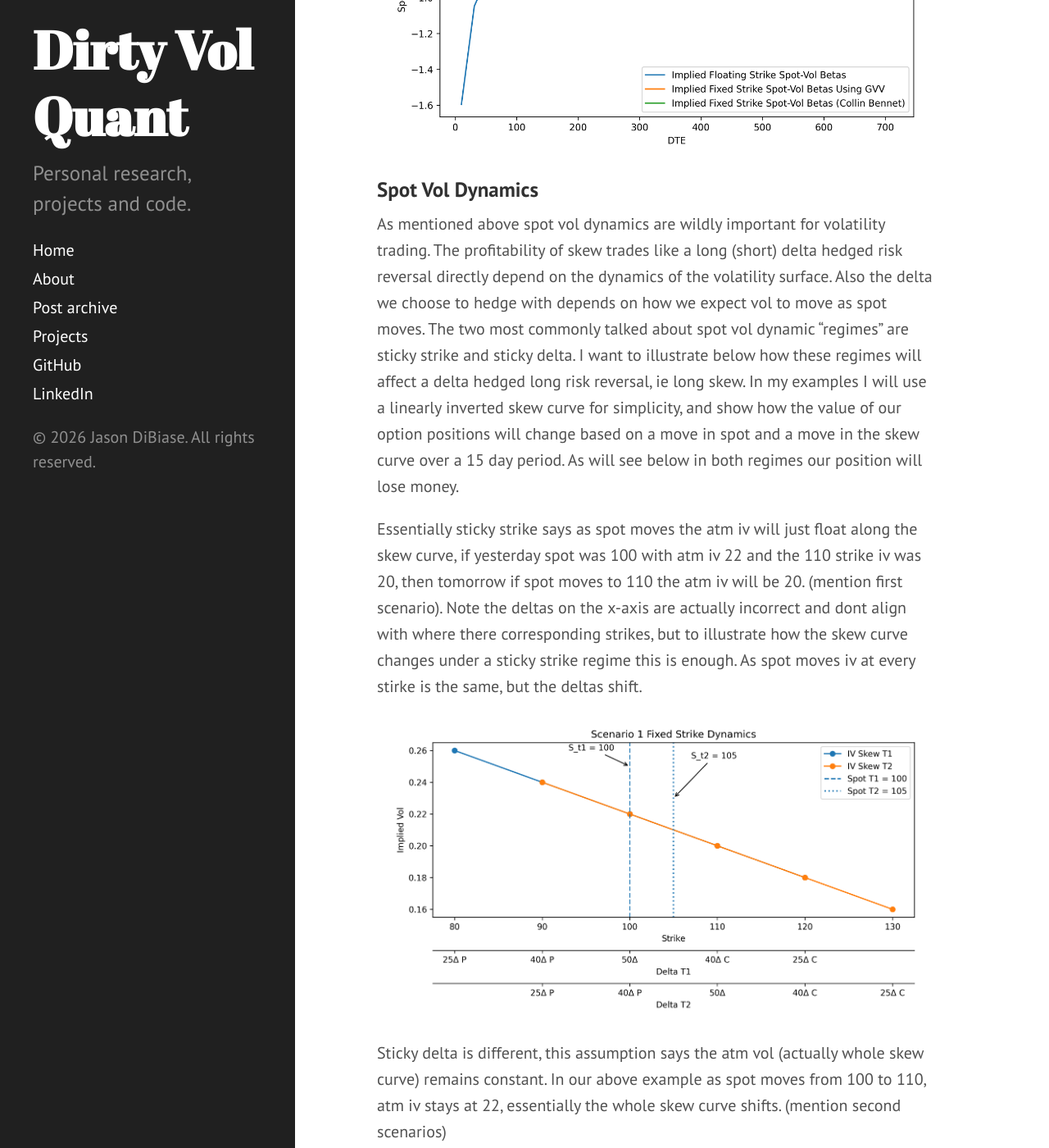
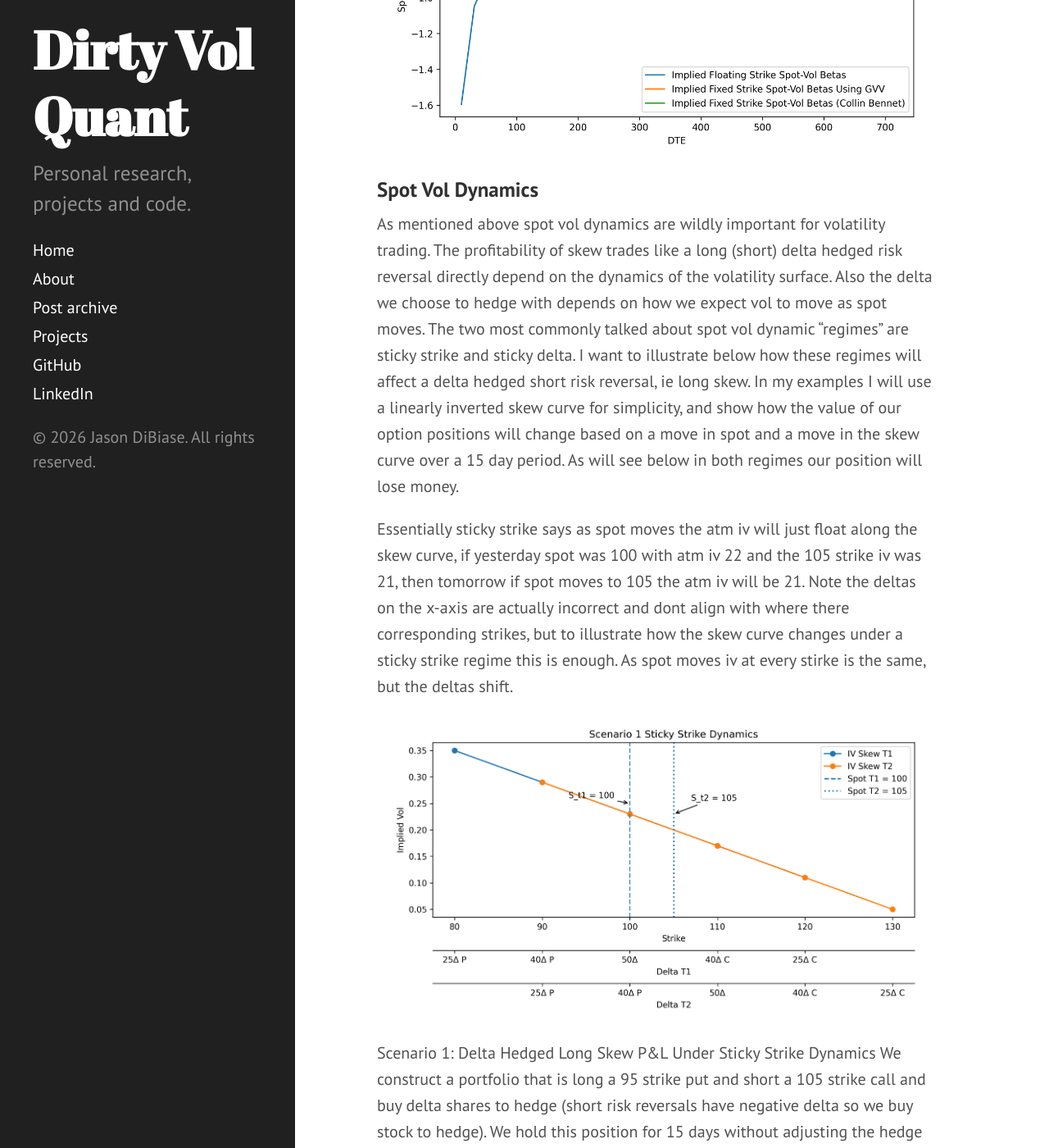
Before and after one commit to dibiasej/dibiasej.github.io, a Jekyll site: the page built from _posts/2026-06-07-Fixed-Strike-Floating-Strike-Spot-Vol-Dynamics-And-The-Skew-Stickiness-Ratio-Part-1.md, in a window 1280 px wide and 1400 px high, scrolled down 4237 px. Shown: the whole window at 82% size. Built offline with Jekyll 4.4.1, drawn with Linux system fonts in a browser that asks for light colours; Markdown is read by kramdown in place of the engine named in the settings; some of the changed text lies outside the part shown.

Commit message:
added image

```diff
--- a/_posts/2026-06-07-Fixed-Strike-Floating-Strike-Spot-Vol-Dynamics-And-The-Skew-Stickiness-Ratio-Part-1.md
+++ b/_posts/2026-06-07-Fixed-Strike-Floating-Strike-Spot-Vol-Dynamics-And-The-Skew-Stickiness-Ratio-Part-1.md
@@ -38,15 +38,29 @@ This is best illustrated using a skew term structure at a static point in time.
 ![Spot Vol Beta Term Structure](/assets/images/SPY-Spot-Vol-Beta-Term-Structure-Post-2026-07-02.png)
 
 ### Spot Vol Dynamics
-As mentioned above spot vol dynamics are wildly important for volatility trading. The profitability of skew trades like a long (short) delta hedged risk reversal directly depend on the dynamics of the volatility surface. Also the delta we choose to hedge with depends on how we expect vol to move as spot moves. The two most commonly talked about spot vol dynamic "regimes" are sticky strike and sticky delta. I want to illustrate below how these regimes will affect a delta hedged long risk reversal, ie long skew. In my examples I will use a linearly inverted skew curve for simplicity, and show how the value of our option positions will change based on a move in spot and a move in the skew curve over a 15 day period. As will see below in both regimes our position will lose money.
+As mentioned above spot vol dynamics are wildly important for volatility trading. The profitability of skew trades like a long (short) delta hedged risk reversal directly depend on the dynamics of the volatility surface. Also the delta we choose to hedge with depends on how we expect vol to move as spot moves. The two most commonly talked about spot vol dynamic "regimes" are sticky strike and sticky delta. I want to illustrate below how these regimes will affect a delta hedged short risk reversal, ie long skew. In my examples I will use a linearly inverted skew curve for simplicity, and show how the value of our option positions will change based on a move in spot and a move in the skew curve over a 15 day period. As will see below in both regimes our position will lose money.
 
-Essentially sticky strike says as spot moves the atm iv will just float along the skew curve, if yesterday spot was 100 with atm iv 22 and the 110 strike iv was 20, then tomorrow if spot moves to 110 the atm iv will be 20. (mention first scenario). Note the deltas on the x-axis are actually incorrect and dont align with where there corresponding strikes, but to illustrate how the skew curve changes under a sticky strike regime this is enough. As spot moves iv at every stirke is the same, but the deltas shift.
+Essentially sticky strike says as spot moves the atm iv will just float along the skew curve, if yesterday spot was 100 with atm iv 22 and the 105 strike iv was 21, then tomorrow if spot moves to 105 the atm iv will be 21. Note the deltas on the x-axis are actually incorrect and dont align with where there corresponding strikes, but to illustrate how the skew curve changes under a sticky strike regime this is enough. As spot moves iv at every stirke is the same, but the deltas shift.
 
-![Spot Vol Beta Term Structure](/assets/images/Fixed-Strike-Scenario-1-2026-07-02.png)
+![Sticky Strike Vol Dynamics](/assets/images/Sticky-Strike-Scenario-1-2026-07-02.png)
 
+Scenario 1: Delta Hedged Long Skew P&L Under Sticky Strike Dynamics
+We construct a portfolio that is long a 95 strike put and short a 105 strike call and buy delta shares to hedge (short risk reversals have negative delta so we buy stock to hedge). We hold this position for 15 days without adjusting the hedge and calculate the P&L.
 
+Put price t1 = 1.058
+Call price t1 = 0.678
+Positions delta = -.465
+Portfolio notional value t1 = 100P_t1 - 100C_t1 + 100$$\Delta$$S_t1 = 4693
 
-Sticky delta is different, this assumption says the atm vol (actually whole skew curve) remains constant. In our above example as spot moves from 100 to 110, atm iv stays at 22, essentially the whole skew curve shifts. (mention second scenarios)
+Put price t1 = 0.058
+Call price t1 = 2.07
+Portfolio notional value t2 = 100P_t2 - 100C_t2 + 100$$\Delta$$S_t2 = 4686
+
+Portfolio P&L = Portfolio notional value t1 - Portfolio notional value t1 = -6.7
+
+The important thing is that under sticky strike both positions initial IV does not change from t1 to t2 which greatly impact our ending P&L.
+
+Sticky delta is different, this assumption says the atm vol (actually whole skew curve) remains constant. In our above example as spot moves from 100 to 105, atm iv stays at 22, essentially the whole skew curve shifts. You will notice now the IV at each corresponding delta stays the same at spot moves around, this is why its called sticky delta.
 
 add second scenario fig
 
@@ -56,6 +70,4 @@ SSR:
 
 Notes: maybe also mentions spot skew and spot kurtosis dymaics
 
-### Risk Reversal 3 Scenarios
-
 In Progress -- Stay Tuned
```
Also changed, not shown: assets/images/Fixed-Strike-Scenario-1-2026-07-02.png (deleted), assets/images/Fixed-Strike-Scenario-1.png (deleted), assets/images/Sticky-Strike-Scenario-1-2026-07-02.png (added).
